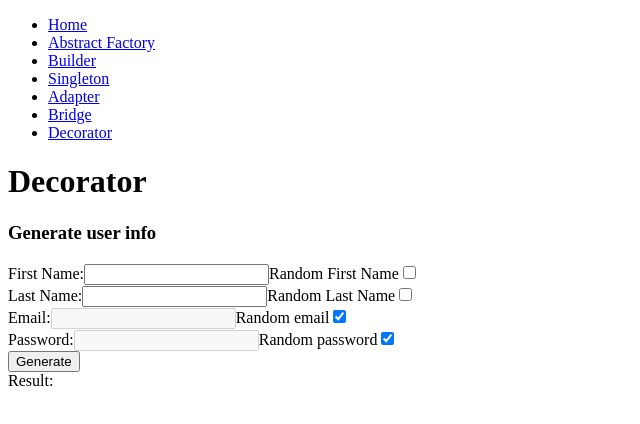
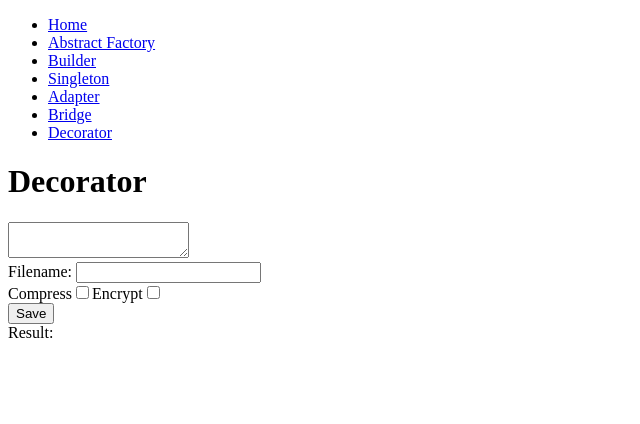
Before and after one commit to loonskai/design-patterns, a React (Create React App) app in the folder client/: page /decorator in a window 1280 px wide. Shown: the top 424 px of the page, without its empty margins (0-640 px from the left). Built offline with nearby package versions, Linux system fonts and the light colour scheme.

Commit message:
Change decorator example

```diff
--- /dev/null
+++ b/client/src/components/pattern-pages/decorator/TextFileForm.tsx
@@ -0,0 +1,33 @@
+import React from 'react';
+
+export type TextFileOptions = {
+  text: string
+  fileName: string
+  compress?: boolean
+  encrypt?: boolean
+}
+
+type Props = {
+  generateUser(event: React.FormEvent<HTMLFormElement>): void
+  handleInputChange(event: React.ChangeEvent<HTMLInputElement | HTMLTextAreaElement>): void
+  formValues: TextFileOptions
+}
+
+export const TextFileForm = ({ handleInputChange, generateUser, formValues }: Props): JSX.Element => {
+  return <form onSubmit={generateUser}>
+    <div>
+      <textarea name="text" onChange={handleInputChange} value={formValues.text}/>
+    </div>
+    <div>
+      <label htmlFor="fileName">Filename: </label>
+      <input type="text" name="fileName" onChange={handleInputChange} value={formValues.fileName}/>
+    </div>
+    <div>
+      <label htmlFor="compress">Compress</label>
+      <input id="compress" name="compress" onChange={handleInputChange} type="checkbox" checked={formValues.compress} />
+      <label htmlFor="encrypt">Encrypt</label>
+      <input id="encrypt" name="encrypt" onChange={handleInputChange} type="checkbox" checked={formValues.encrypt} />
+    </div>
+    <button type="submit">Save</button>
+  </form>;
+};
--- a/client/src/components/pattern-pages/decorator/UserGeneratorForm.tsx
+++ /dev/null
@@ -1,50 +0,0 @@
-import React from 'react';
-
-export type GeneratedUserOptions = {
-  firstName?: string
-  randomFirstName?: boolean
-  lastName?: string
-  randomLastName?: boolean
-  email?: string
-  randomEmail?: boolean
-  password?: string
-  randomPassword?: boolean
-}
-
-type Props = {
-  generateUser(event: React.FormEvent<HTMLFormElement>): void
-  handleInputChange(event: React.FormEvent<FormItemElement>): void
-  formValues: GeneratedUserOptions
-}
-
-export type FormItemElement = HTMLInputElement
-
-export const UserGeneratorForm = ({ handleInputChange, generateUser, formValues }: Props): JSX.Element => {
-  return <form onSubmit={generateUser}>
-    <div>
-      <label htmlFor="firstName">First Name:</label>
-      <input type="text" name="firstName" onChange={handleInputChange} value={formValues.firstName} disabled={formValues.randomFirstName}/>
-      <label htmlFor="randomFirstName">Random First Name</label>
-      <input id="randomFirstName" name="randomFirstName" onChange={handleInputChange} type="checkbox" checked={formValues.randomFirstName} />
-    </div>
-    <div>
-      <label htmlFor="lastName">Last Name:</label>
-      <input type="text" name="lastName" onChange={handleInputChange} value={formValues.lastName} disabled={formValues.randomLastName}/>
-      <label htmlFor="randomLastName">Random Last Name</label>
-      <input id="randomLastName" name="randomLastName" onChange={handleInputChange} type="checkbox" checked={formValues.randomLastName} />
-    </div>
-    <div>
-      <label htmlFor="email">Email:</label>
-      <input type="text" name="email" onChange={handleInputChange} value={formValues.email} disabled={formValues.randomEmail} />
-      <label htmlFor="randomEmail">Random email</label>
-      <input id="randomEmail" name="randomEmail" onChange={handleInputChange} type="checkbox" checked={formValues.randomEmail} />
-    </div>
-    <div>
-      <label htmlFor="password">Password:</label>
-      <input type="text" name="password" onChange={handleInputChange} value={formValues.password} disabled={formValues.randomPassword} />
-      <label htmlFor="randomPassword">Random password</label>
-      <input id="randomPassword" name="randomPassword" onChange={handleInputChange} type="checkbox" checked={formValues.randomPassword} />
-    </div>
-    <button>Generate</button>
-  </form>;
-};
--- a/client/src/pages/DecoratorPage.tsx
+++ b/client/src/pages/DecoratorPage.tsx
@@ -1,21 +1,17 @@
 import React, { useState } from 'react';
 import axios from 'axios';
-import { UserGeneratorForm, GeneratedUserOptions, FormItemElement } from '../components/pattern-pages/decorator/UserGeneratorForm';
+import { TextFileForm, TextFileOptions } from '../components/pattern-pages/decorator/TextFileForm';
 
 
 const initialValues = {
-  firstName: '',
-  randomFirstName: false,
-  lastName: '',
-  randomLastName: false,
-  email: '',
-  randomEmail: true,
-  password: '',
-  randomPassword: true
+  text: '',
+  fileName: '',
+  compress: false,
+  encrypt: false
 };
 
 export default function DecoratorPage(): JSX.Element {
-  const [formValues, setFormValues] = useState<GeneratedUserOptions>(initialValues);
+  const [formValues, setFormValues] = useState<TextFileOptions>(initialValues);
   const [generated, setGenerated] = useState<string>('');
 
   const generateUser = async (e: React.FormEvent<HTMLFormElement>) => {
@@ -24,17 +20,24 @@ export default function DecoratorPage(): JSX.Element {
     setGenerated(JSON.stringify(data, null, 2));
   };
 
-  const handleInputChange = (e: React.ChangeEvent<FormItemElement>) => {
-    const { name, value, checked } = e.target;
-    const newValue = name.includes('random') ? checked : value;
-    setFormValues({ ...formValues, [name]: newValue });
+  const handleInputChange = (e: React.ChangeEvent<HTMLInputElement>) => {
+    const { name, type } = e.target;
+    switch (type) {
+    case 'textarea':
+    case 'text':
+      setFormValues({ ...formValues, [name]: e.target.value });
+      break;
+    case 'checkbox':
+      setFormValues({ ...formValues, [name]: e.target.checked });
+      break;
+    default: return;
+    }
   };
 
   return (
     <div>
       <h1>Decorator</h1>
-      <h3>Generate user info</h3>
-      <UserGeneratorForm formValues={formValues} handleInputChange={handleInputChange} generateUser={generateUser} />
+      <TextFileForm formValues={formValues} handleInputChange={handleInputChange} generateUser={generateUser} />
       <div>
         Result:
         <pre>{generated}</pre>
--- a/express-server/src/routes/index.ts
+++ b/express-server/src/routes/index.ts
@@ -12,7 +12,6 @@ router.post('/todos', async (req, res: any) => {
 });
 
 router.post('/user-generate', async (req, res) => {
-  console.log(req.body);
   res.send(req.body);
 });
 
```
Also changed, not shown: express-server/patterns/structural/decorator/classic/CompressionDecorator.ts (added, +13 -0 lines), express-server/patterns/structural/decorator/classic/EncryptionDecorator.ts (added, +13 -0 lines), express-server/patterns/structural/decorator/classic/index.ts (added, +17 -0 lines), express-server/patterns/structural/decorator/index.ts (added, +20 -0 lines).
